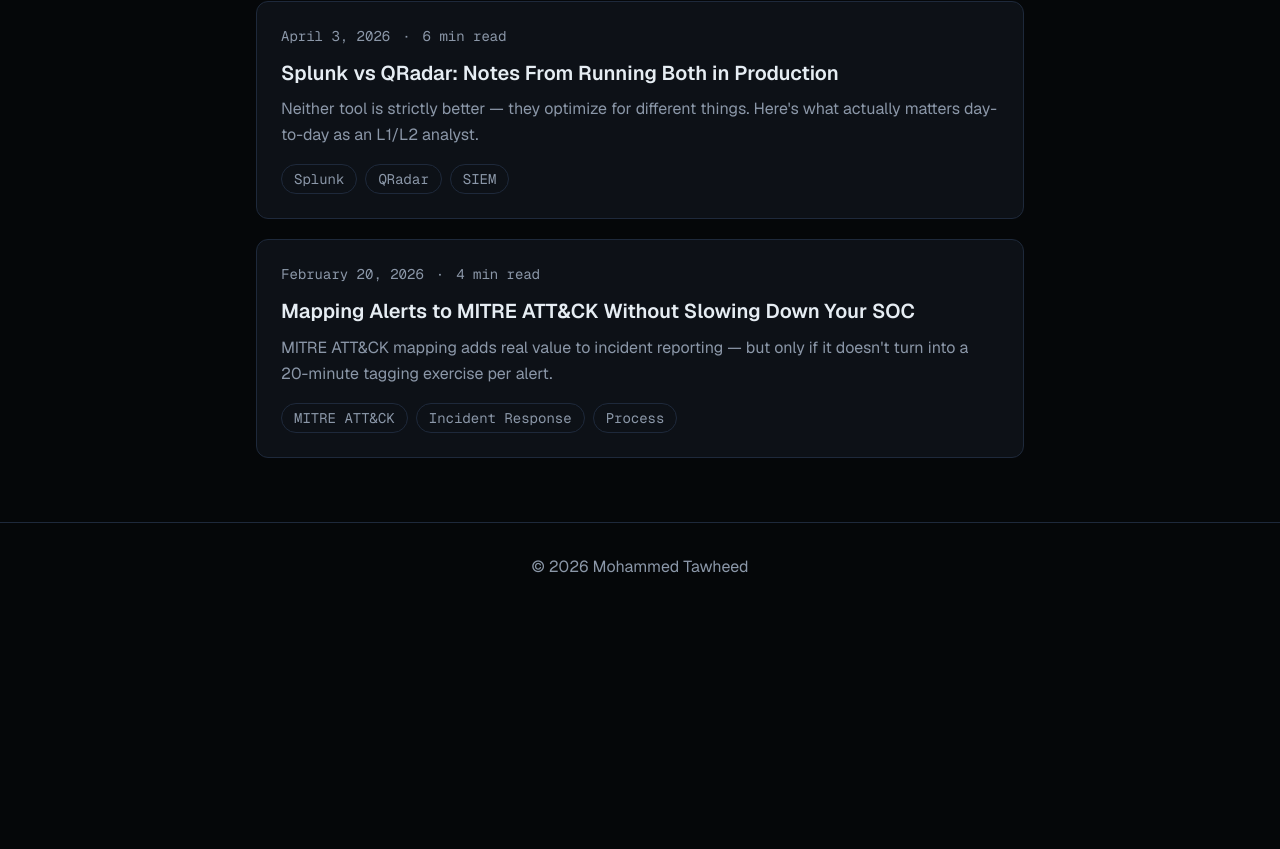
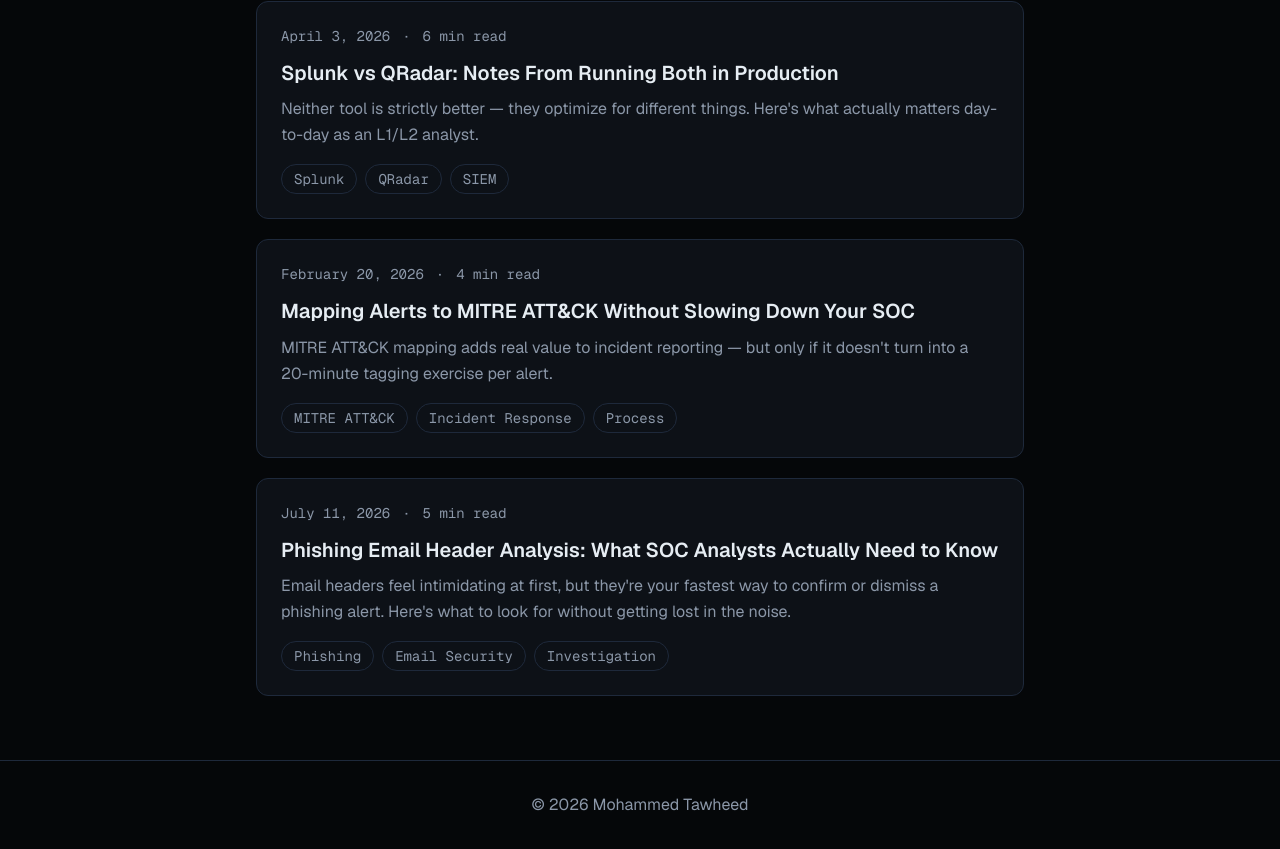
Before and after one commit to Tawheed30/portfolio, a Next.js app: page /blog in a window 1280 px wide. Shown: the part 588-1437 px from the top of the page. Before the commit the page ends 1199 px from the top, so only its background shows below. Built offline with nearby package versions, Linux system fonts and the light colour scheme.

Commit message:
Add blog post: Phishing Email Header Analysis

```diff
--- a/src/data/blog.ts
+++ b/src/data/blog.ts
@@ -130,6 +130,51 @@ export const posts: BlogPost[] = [
       },
     ],
   },
+  {
+    slug: "phishing-email-header-analysis",
+    title: "Phishing Email Header Analysis: What SOC Analysts Actually Need to Know",
+    date: "2026-07-11",
+    excerpt:
+      "Email headers feel intimidating at first, but they're your fastest way to confirm or dismiss a phishing alert. Here's what to look for without getting lost in the noise.",
+    readingTime: "5 min read",
+    tags: ["Phishing", "Email Security", "Investigation"],
+    keywords: [
+      "phishing email header analysis",
+      "email header investigation SOC",
+      "how to analyze phishing emails",
+      "email authentication SPF DKIM DMARC",
+      "phishing detection techniques",
+      "SOC phishing investigation",
+    ],
+    content: [
+      {
+        body: "Most of the phishing emails I investigate start with analysts asking me to 'just check if it's real' — and the fastest answer usually lives in the email headers, not the body or the links. Headers are messy and overwhelming at first, but they contain the proof you need to make a confident triage decision.",
+      },
+      {
+        heading: "Start with authentication headers",
+        body: "SPF, DKIM, and DMARC results tell you immediately if the sender's domain authenticated the email. A message claiming to be from your CEO but with 'SPF: fail' or 'DMARC: fail' is usually spoofed — full stop. I check the Authentication-Results header first; if it shows failures, the email is almost certainly phishing and I close the ticket. If it passes, I dig deeper, because a legitimate domain authenticating a phishing email means someone compromised an account or the domain itself.",
+      },
+      {
+        heading: "Trace the actual path, not the display name",
+        body: "The 'From:' header is trivial to forge in email clients. The 'Received:' headers show the actual path the email took — start at the bottom and read up to see every MTA (mail transfer agent) that touched it. If the last Received header came from your company's mail server, that's one thing. If it bounced around several external servers first, that's a red flag even if SPF/DKIM passed.",
+      },
+      {
+        heading: "Check Return-Path and Reply-To separately",
+        body: "A common phishing trick: legitimate domain in the From field, but Return-Path or Reply-To pointing to attacker infrastructure. Users reply 'yes' thinking they're responding to their boss, but the response goes to phishing.attacker.com. I verify all three addresses point to the expected domain before I trust the sender.",
+      },
+      {
+        heading: "Decode and read the URL in the email headers",
+        body: "HTML phishing emails often hide the real URL in the message body encoding. Before I click anything, I check the X-Originating-IP header for the user's source IP — if it's a VPN IP from the office, the user probably didn't send malicious email themselves. Then I extract the link destinations from the email source and check them against VirusTotal or your URL sandbox before any user interactions.",
+      },
+      {
+        heading: "Document once, escalate faster",
+        body: "I copy the Authentication-Results header, Return-Path, and Received chain into my case notes, along with a one-line verdict: 'Spoofed — SPF/DKIM/DMARC all fail' or 'Legitimate domain, suspicious URL — escalated to analyst' or 'User account compromised — T1566/T1598 phishing'. Whoever picks up the escalation has proof in 30 seconds, not an open question.",
+      },
+      {
+        body: "Email headers are intimidating the first dozen times you read them, but they're the fastest way to separate real phishing from false positives. Spend 10 minutes learning the core headers — Received, From, Return-Path, Reply-To, and Authentication-Results — and you'll cut your phishing triage time by half.",
+      },
+    ],
+  },
 ];
 
 export function getPostBySlug(slug: string) {
```
